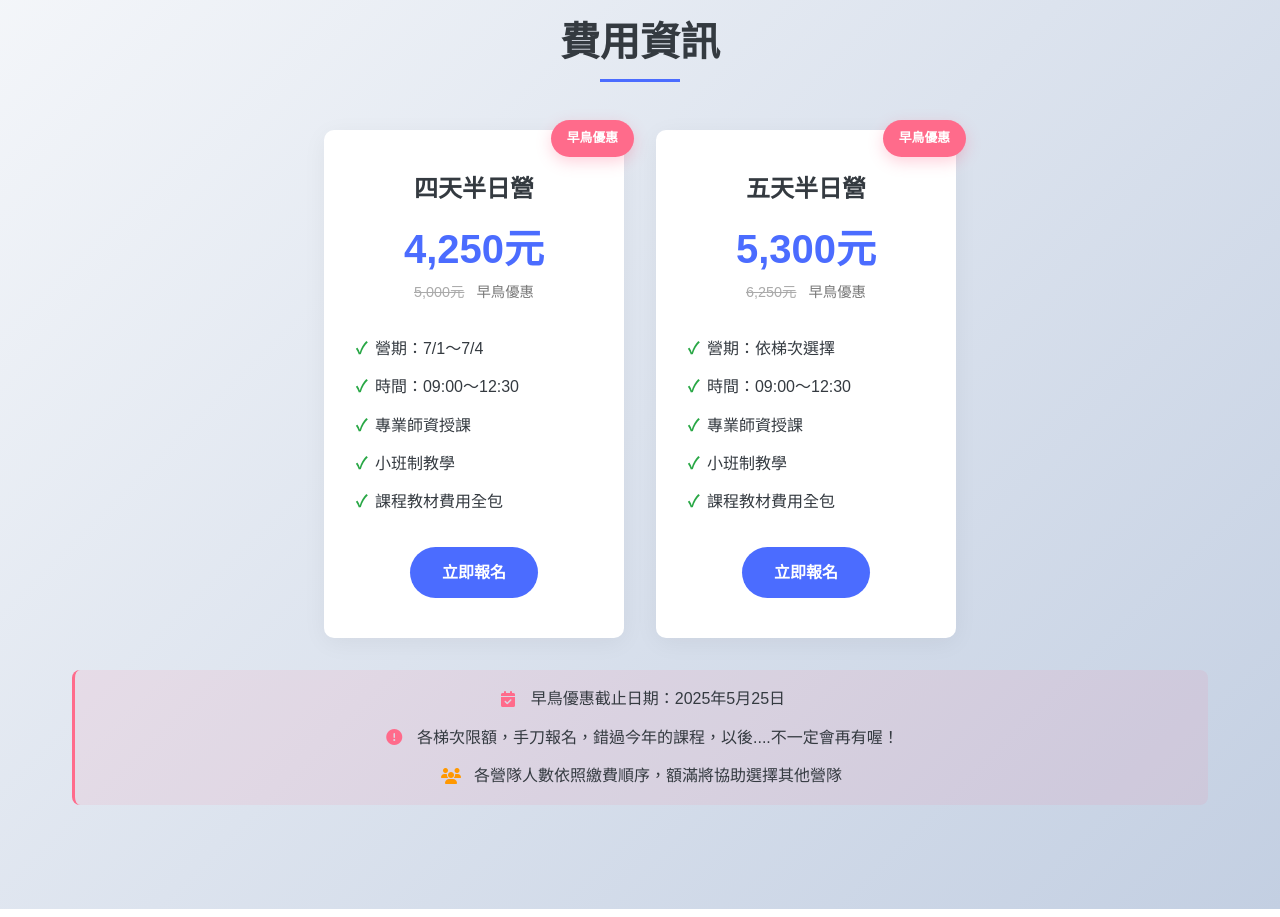
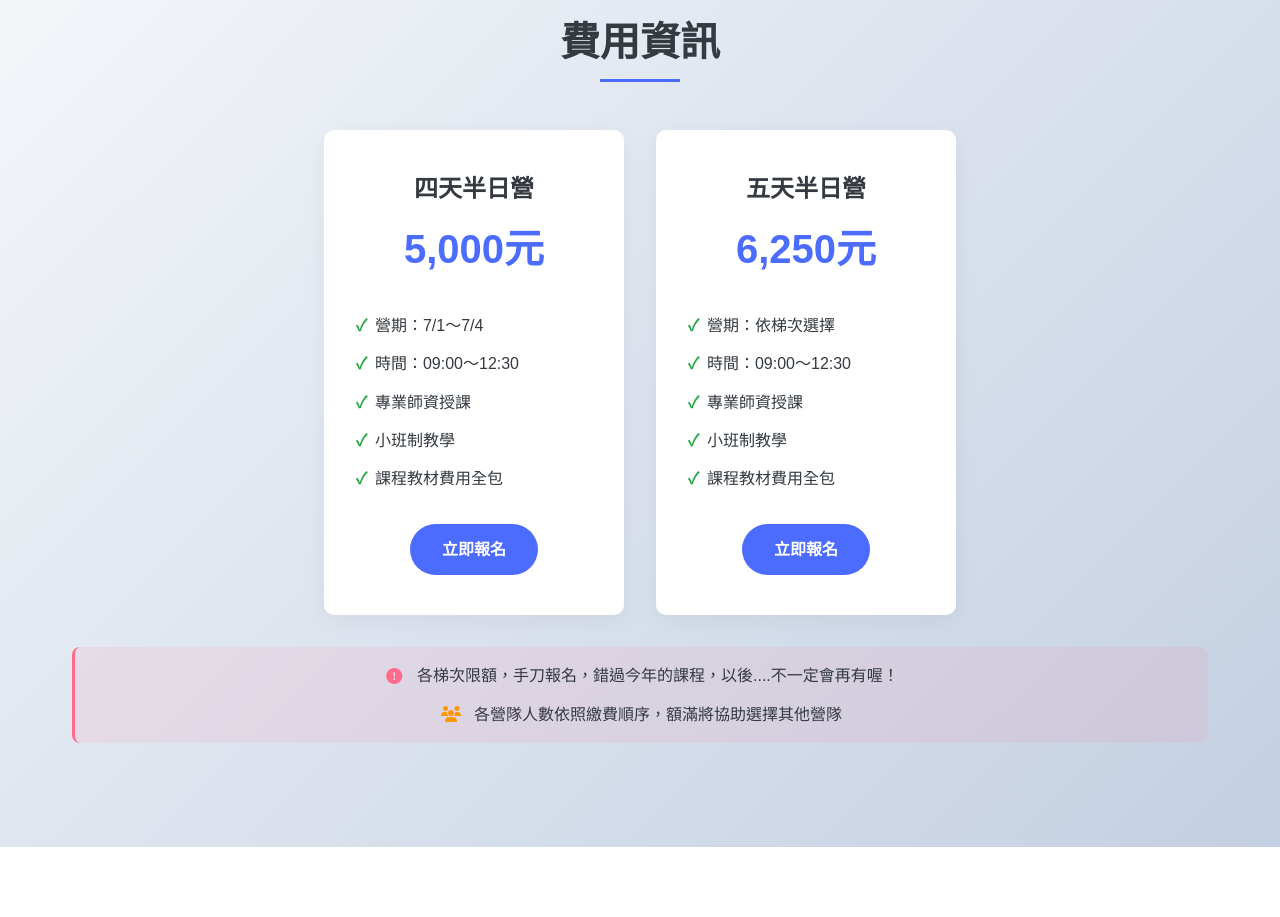
Before and after one commit to donsedu/donsedu.github.io, a plain HTML site: page 2025-summer.html in a window 1280 px wide. Shown: the part 4120-5037 px from the top of the page. Drawn offline with Linux system fonts and the light colour scheme.

Commit message:
更新2025-summer.html，調整四天及五天半日營的價格顯示邏輯，新增早鳥優惠提示及相關價格設定。

```diff
--- a/2025-summer.html
+++ b/2025-summer.html
@@ -1346,11 +1346,12 @@
             </div>
             <div class="pricing-cards">
                 <div class="pricing-card animate">
-                    <div class="pricing-badge">早鳥優惠</div>
                     <div class="pricing-header">
                         <h3 class="pricing-title">四天半日營</h3>
-                        <p class="pricing-price">4,250元</p>
-                        <p class="pricing-price-desc"><span class="pricing-original">5,000元</span> 早鳥優惠</p>
+                        <p class="pricing-price" id="price-4days">5,000元</p>
+                        <p class="pricing-price-desc" id="price-desc-4days" style="display: none;">
+                            <span class="pricing-original">5,000元</span> 早鳥優惠
+                        </p>
                     </div>
                     <div class="pricing-features">
                         <div class="pricing-feature-item">營期：7/1～7/4</div>
@@ -1362,11 +1363,12 @@
                     <a href="#registration" class="pricing-btn">立即報名</a>
                 </div>
                 <div class="pricing-card animate">
-                    <div class="pricing-badge">早鳥優惠</div>
                     <div class="pricing-header">
                         <h3 class="pricing-title">五天半日營</h3>
-                        <p class="pricing-price">5,300元</p>
-                        <p class="pricing-price-desc"><span class="pricing-original">6,250元</span> 早鳥優惠</p>
+                        <p class="pricing-price" id="price-5days">6,250元</p>
+                        <p class="pricing-price-desc" id="price-desc-5days" style="display: none;">
+                            <span class="pricing-original">6,250元</span> 早鳥優惠
+                        </p>
                     </div>
                     <div class="pricing-features">
                         <div class="pricing-feature-item">營期：依梯次選擇</div>
@@ -1379,7 +1381,9 @@
                 </div>
             </div>
             <div class="notices-highlight" style="text-align: center; margin-top: 2rem;">
-                <p style="justify-content: center;"><i class="fas fa-calendar-check"></i> 早鳥優惠截止日期：2025年5月25日</p>
+                <p style="justify-content: center;" id="early-bird-notice" style="display: none;">
+                    <i class="fas fa-calendar-check"></i> 早鳥優惠截止日期：2025年6月27日
+                </p>
                 <p style="justify-content: center;"><i class="fas fa-exclamation-circle"></i> 各梯次限額，手刀報名，錯過今年的課程，以後....不一定會再有喔！</p>
                 <p style="justify-content: center;"><i class="fas fa-users"></i> 各營隊人數依照繳費順序，額滿將協助選擇其他營隊</p>
             </div>
@@ -1535,6 +1539,50 @@
         // 倒數計時器相關變數
         const TARGET_DATE = new Date('2025-05-27T00:00:00');
 
+        // 價格設定
+        const PRICES = {
+            fourDays: {
+                regular: 5000,
+                earlyBird: 4250
+            },
+            fiveDays: {
+                regular: 6250,
+                earlyBird: 5300
+            }
+        };
+
+        // 更新價格顯示
+        function updatePricing() {
+            const now = new Date();
+            const isEarlyBird = now < TARGET_DATE;
+
+            // 更新四天營價格
+            const price4Days = document.getElementById('price-4days');
+            const priceDesc4Days = document.getElementById('price-desc-4days');
+            if (isEarlyBird) {
+                price4Days.textContent = `${PRICES.fourDays.earlyBird.toLocaleString()}元`;
+                priceDesc4Days.style.display = 'block';
+            } else {
+                price4Days.textContent = `${PRICES.fourDays.regular.toLocaleString()}元`;
+                priceDesc4Days.style.display = 'none';
+            }
+
+            // 更新五天營價格
+            const price5Days = document.getElementById('price-5days');
+            const priceDesc5Days = document.getElementById('price-desc-5days');
+            if (isEarlyBird) {
+                price5Days.textContent = `${PRICES.fiveDays.earlyBird.toLocaleString()}元`;
+                priceDesc5Days.style.display = 'block';
+            } else {
+                price5Days.textContent = `${PRICES.fiveDays.regular.toLocaleString()}元`;
+                priceDesc5Days.style.display = 'none';
+            }
+
+            // 更新早鳥優惠提示
+            const earlyBirdNotice = document.getElementById('early-bird-notice');
+            earlyBirdNotice.style.display = isEarlyBird ? 'flex' : 'none';
+        }
+
         // 更新倒數計時器
         function updateCountdown() {
             const now = new Date();
@@ -1553,6 +1601,9 @@
             document.getElementById('countdown').textContent =
                 `早鳥優惠倒數：${days}天${hours}時${minutes}分${seconds}秒`;
         }
+
+        // 初始化價格顯示
+        updatePricing();
 
         // 每秒更新一次倒數計時器
         setInterval(updateCountdown, 1000);
```
